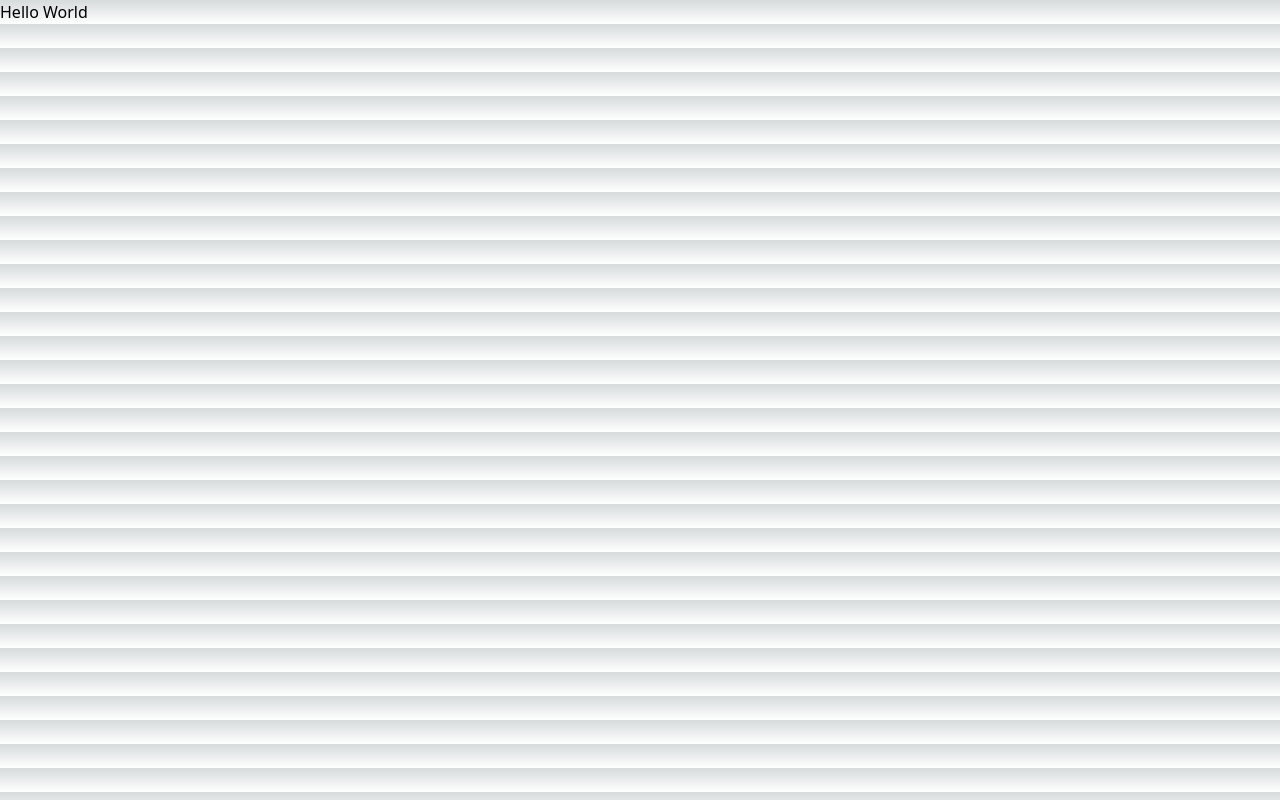
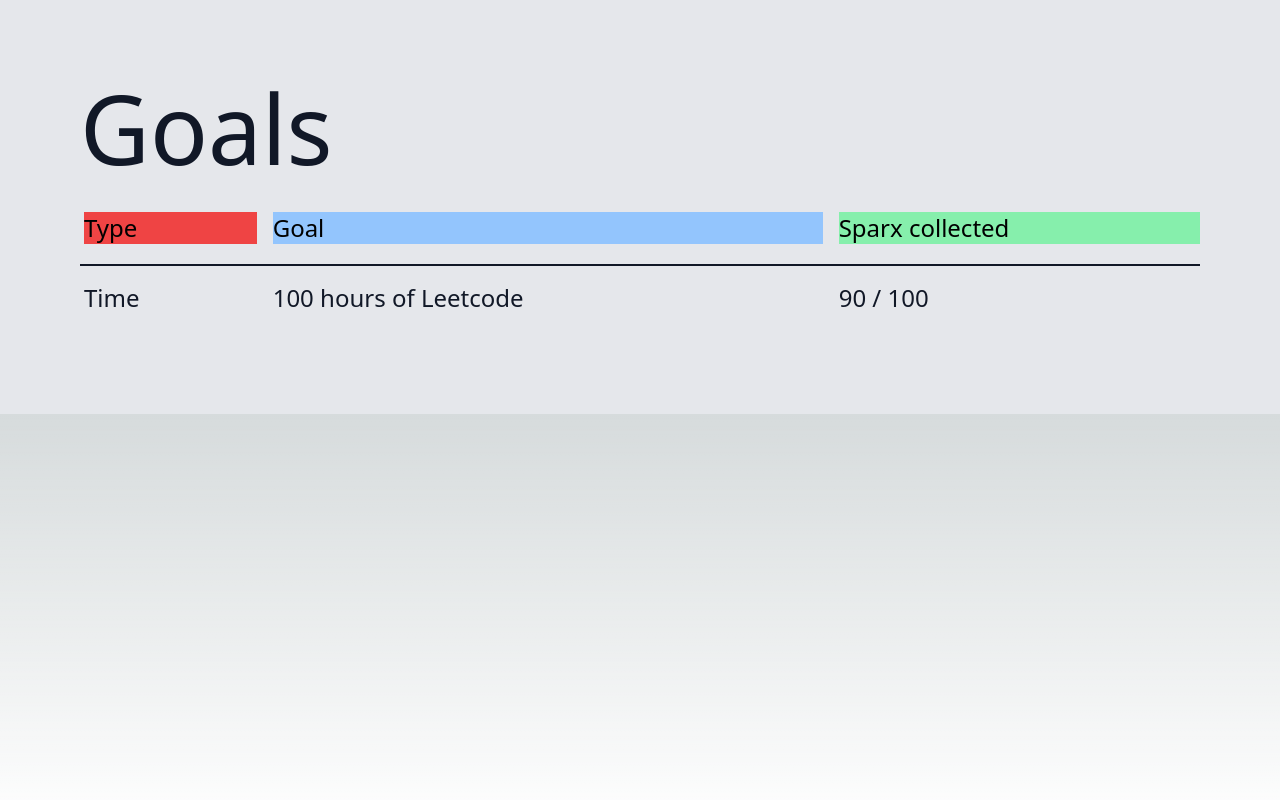
Before and after one commit to ywitinya/Reward-Study-App, a Next.js app in the folder nextjs-study-sparx/: page /Goals in a window 1280 px wide. Built offline with nearby package versions, Linux system fonts and the light colour scheme.

Commit message:
Updated the goals pages hehehehehhe

```diff
--- a/nextjs-study-sparx/pages/Goals.js
+++ b/nextjs-study-sparx/pages/Goals.js
@@ -1,6 +1,18 @@
-
 export default function Goals() {
     return (
-        <h1>Hello World</h1>
+        <div className="p-20 bg-gray-200">
+            <h1 className="text-8xl pb-5 text-gray-900">Goals</h1>
+            <div className="grid grid-cols-6 gap-4 pt-4 pb-5 text-2xl pl-1">
+                <div className="col-span-1 bg-red-500">Type</div>
+                <div className="col-span-3 bg-blue-300">Goal</div>
+                <div className="col-span-2 bg-green-300">Sparx collected</div>
+            </div>
+            <hr className="border border-gray-900"></hr>
+            <div className="grid grid-cols-6 gap-4 pt-4 pb-5 text-2xl pl-1 text-gray-900">
+                <div className="col-span-1">Time</div>
+                <div className="col-span-3 ">100 hours of Leetcode</div>
+                <div className="col-span-2">90 / 100</div>
+            </div>
+        </div>
     )
-  }
+}
```
